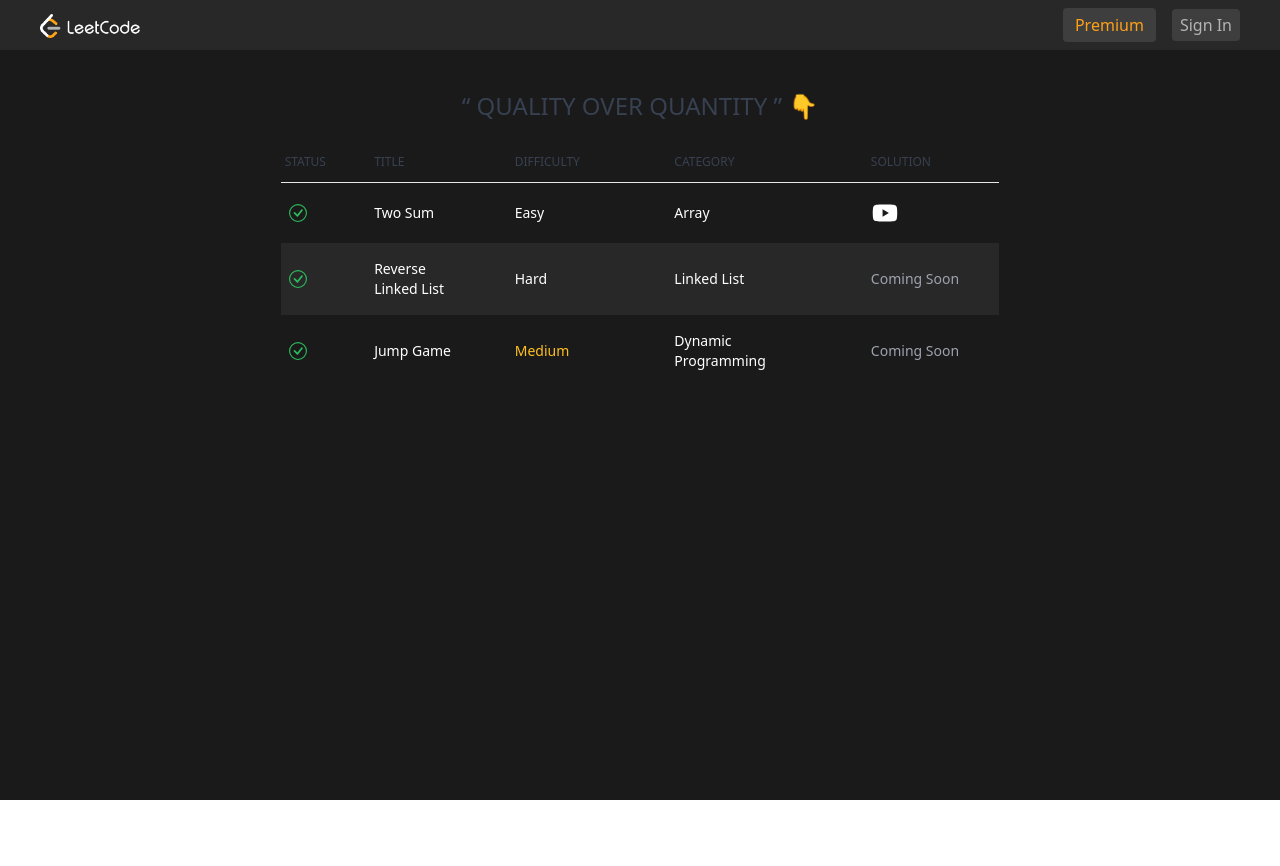
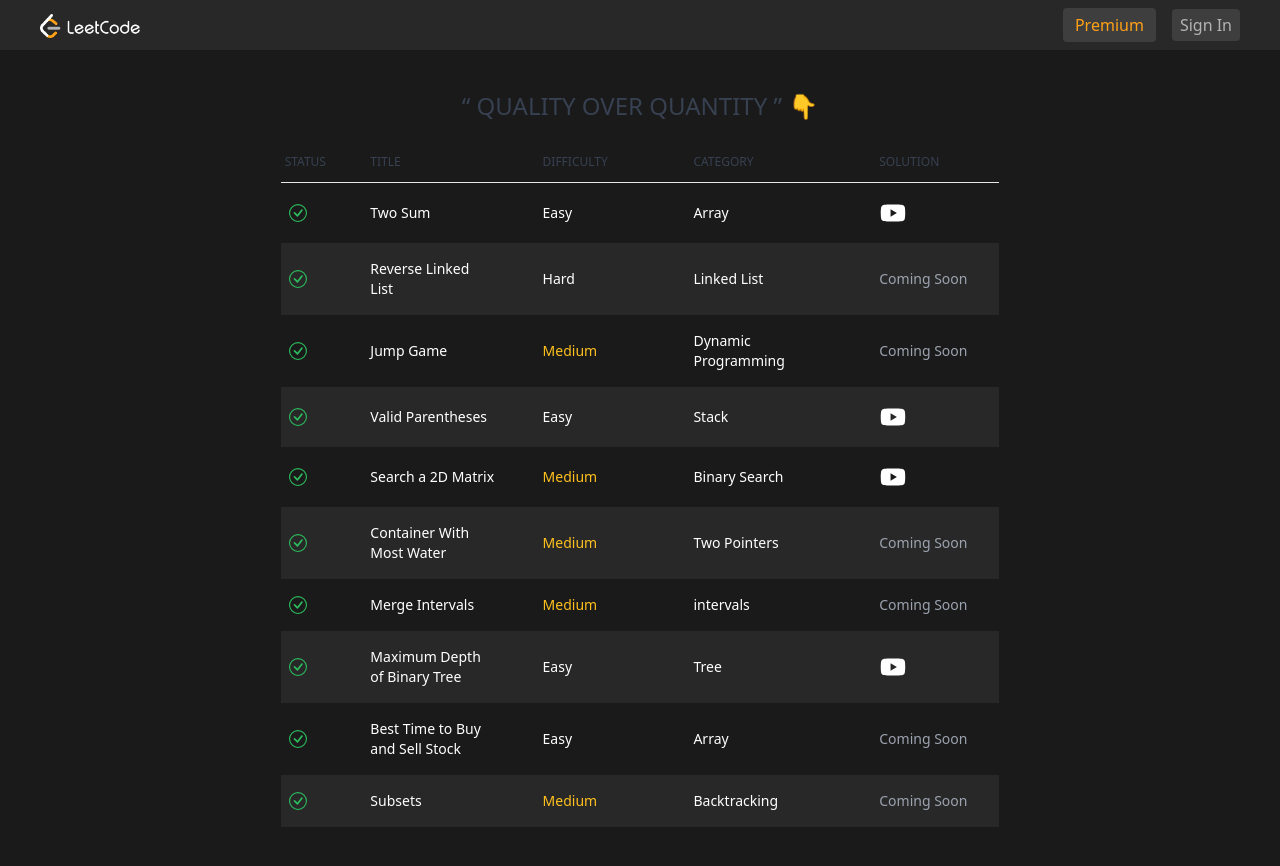
Before and after one commit to Mperorrc/LeetClone, a Next.js app: page / in a window 1280 px wide. Before the commit the page ends 800 px from the top, so only its background shows below. Built offline with nearby package versions, Linux system fonts and the light colour scheme; no server answers.

Commit message:
Problem details and testcases populated from local utils

```diff
--- a/src/app/problems/[pid]/page.tsx
+++ b/src/app/problems/[pid]/page.tsx
@@ -1,18 +1,44 @@
+// app/problems/[pid]/page.tsx
+
 import TopBar from '@/components/TopBar/page';
 import Workspace from '@/components/WorkSpace/Workspace';
+import { problems } from '@/utils/problems';
 import React from 'react';
+import { notFound } from 'next/navigation';
 
 type ProblemPageProps = {
-
+  params: { pid: string };
 };
 
-const ProblemPage:React.FC<ProblemPageProps> = () => {
+// This function generates the static paths
+export async function generateStaticParams() {
+  return Object.keys(problems).map((pid) => ({
+    pid,
+  }));
+}
 
-    return(
-        <div>
-            <TopBar problemPage={true}/>
-            <Workspace/>
-        </div>
-    )
-}
+// This is your page component
+const ProblemPage = async ({ params }: ProblemPageProps) => {
+  const problem = problems[params.pid];
+
+  if (!problem) {
+    notFound();
+  }
+
+  // Convert the handler function to a string if necessary
+  const problemWithHandlerFunctionAsString = {
+    ...problem,
+    handlerFunction: problem.handlerFunction.toString(),
+  };
+
+  console.log(problemWithHandlerFunctionAsString); // Keep the console log for debugging
+
+  return (
+    <div>
+      <TopBar problemPage={true} />
+      <Workspace problem = {problemWithHandlerFunctionAsString}/>
+    </div>
+  );
+};
+
 export default ProblemPage;
--- a/src/components/WorkSpace/Playground/PreferenceNavbar/PreferenceNavbar.tsx
+++ b/src/components/WorkSpace/Playground/PreferenceNavbar/PreferenceNavbar.tsx
@@ -8,7 +8,7 @@ type PreferenceNavbarProps = {
 const PreferenceNavbar:React.FC<PreferenceNavbarProps> = () => {
 
     return(
-        <div className='flex items-center justify-between bg-dark-layer-2 h-11 w-full overflow-x-hidden'>
+        <div className='flex items-center justify-between bg-dark-layer-2 h-11 w-full'>
             <div className='flex items-center text-white'>
                 <button className='flex cursor-pointer items-center rounded
                     focus:outline-none bg-dark-fill-3 text-dark-label-2
--- a/src/components/WorkSpace/ProblemDescription/ProblemDescription.tsx
+++ b/src/components/WorkSpace/ProblemDescription/ProblemDescription.tsx
@@ -1,13 +1,15 @@
+import { Problem } from '@/utils/types/problem';
+import Image from 'next/image';
 import React from 'react';
 import { AiFillDislike, AiFillLike } from 'react-icons/ai';
 import { BsCheck2Circle } from 'react-icons/bs';
 import { TiStarOutline } from 'react-icons/ti';
 
 type ProblemDescriptionProps = {
-
+    problem:Problem
 };
 
-const ProblemDescription:React.FC<ProblemDescriptionProps> = () => {
+const ProblemDescription:React.FC<ProblemDescriptionProps> = ({problem}) => {
 
     return (
         <div className='bg-dark-layer-1'>
@@ -23,7 +25,7 @@ const ProblemDescription:React.FC<ProblemDescriptionProps> = () => {
 					{/* Problem heading */}
 					<div className='w-full'>
 						<div className='flex space-x-4'>
-							<div className='flex-1 mr-2 text-lg text-white font-medium'>PROBLEM TITLE</div>
+							<div className='flex-1 mr-2 text-lg text-white font-medium'>{problem.title}</div>
 						</div>
 							<div className='flex items-center mt-3'>
 								<div
@@ -58,34 +60,50 @@ const ProblemDescription:React.FC<ProblemDescriptionProps> = () => {
 
 						{/* Problem Statement(paragraphs) */}
 						<div className='text-white text-sm'>
-							<p className='mt-3'>
-								Some Random question text <code>idk</code>
-							</p>
+							<div dangerouslySetInnerHTML={{
+									__html: problem.problemStatement
+								}}
+							/>
 						</div>
 
 						{/* Examples */}
 						<div className='mt-4'>
-							<div>
-								<p className='font-medium text-white '>Example 1: </p>
+							{problem.examples.map((example,index)=>{
+								return(
+									<div key={example.id}>
+										<p className='font-medium text-white'>
+											Example {index+1}:
+										</p>
+										{example.img && (
+											<Image src={example.img} alt={`Example ${index+1} image`} height={400} width={400} className='overflow-x-hidden mt-2'/>
+										)}
 										<div className='example-card'>
 											<pre>
-										<strong className='text-white'>Input: </strong> nums = [1,3,4,5], target = 9{" "}
+												<strong className='text-white'>Input: </strong> {example.inputText}
 												<br />
-										<strong>Output:</strong>
-										[0,1] <br />
+												<strong>Output: </strong> {example.outputText}
+												{
+													example.explanation && (
 														<>
-												<strong>Explanation:</strong> Some random explanation
+															<br />
+															<strong>Explanation: </strong> {example.explanation}
 														</>
+													)
+												}
+
 											</pre>
+
 										</div>
 									</div>
+								)
+							})}
 						</div>
 
 						{/* Constraints */}
-						<div className='my-8 pb-4'>
+						<div className='my-8 pb-5'>
 							<div className='text-white text-sm font-medium'>Constraints:</div>
 							<ul className='text-white ml-5 list-disc '>
-								{/* <div dangerouslySetInnerHTML={{ __html: problem.constraints }} /> */}
+								<div dangerouslySetInnerHTML={{ __html: problem.constraints }} />
 							</ul>
 						</div>
 					</div>
--- a/src/components/WorkSpace/Workspace.tsx
+++ b/src/components/WorkSpace/Workspace.tsx
@@ -2,11 +2,12 @@
 import React, { useState } from 'react';
 import ProblemDescription from './ProblemDescription/ProblemDescription';
 import Playground from './Playground/Playground';
+import { Problem } from '@/utils/types/problem';
 
 type WorkspaceProps = {
-
+    problem : Problem
 };
-const Workspace:React.FC<WorkspaceProps> = () => {
+const Workspace:React.FC<WorkspaceProps> = ({problem}) => {
 
     const [leftWidth, setLeftWidth] = useState('calc(50vw - 4px)');
   const [rightWidth, setRightWidth] = useState('calc(50vw - 4px)');
@@ -50,7 +51,7 @@ const Workspace:React.FC<WorkspaceProps> = () => {
       onMouseLeave={handleMouseUp}
     >
       <div style={{ width: leftWidth }}>
-        <ProblemDescription />
+        <ProblemDescription problem={problem} />
       </div>
       <div
         className='bg-dark-layer-2 cursor-col-resize hover:bg-custom-blue'
@@ -58,7 +59,7 @@ const Workspace:React.FC<WorkspaceProps> = () => {
         onMouseDown={handleMouseDown}
       />
       <div style={{ width: rightWidth }}>
-        <Playground />
+        <Playground problem={problem}/>
       </div>
     </div>
   );
--- a/src/mockProblems/problems.ts
+++ b/src/mockProblems/problems.ts
@@ -32,60 +32,60 @@ export const problems: Problem[] = [
 		order: 3,
 		videoId: "",
 	},
-	// {
-	// 	id: "valid-parentheses",
-	// 	title: "Valid Parentheses",
-	// 	difficulty: "Easy",
-	// 	category: "Stack",
-	// 	order: 4,
-	// 	videoId: "xty7fr-k0TU",
-	// },
-	// {
-	// 	id: "search-a-2d-matrix",
-	// 	title: "Search a 2D Matrix",
-	// 	difficulty: "Medium",
-	// 	category: "Binary Search",
-	// 	order: 5,
-	// 	videoId: "ZfFl4torNg4",
-	// },
-	// {
-	// 	id: "container-with-most-water",
-	// 	title: "Container With Most Water",
-	// 	difficulty: "Medium",
-	// 	category: "Two Pointers",
-	// 	order: 6,
-	// 	videoId: "",
-	// },
-	// {
-	// 	id: "merge-intervals",
-	// 	title: "Merge Intervals",
-	// 	difficulty: "Medium",
-	// 	category: "intervals",
-	// 	order: 7,
-	// 	videoId: "",
-	// },
-	// {
-	// 	id: "maximum-depth-of-binary-tree",
-	// 	title: "Maximum Depth of Binary Tree",
-	// 	difficulty: "Easy",
-	// 	category: "Tree",
-	// 	order: 8,
-	// 	videoId: "4qYTqOiRMoM",
-	// },
-	// {
-	// 	id: "best-time-to-buy-and-sell-stock",
-	// 	title: "Best Time to Buy and Sell Stock",
-	// 	difficulty: "Easy",
-	// 	category: "Array",
-	// 	order: 9,
-	// 	videoId: "",
-	// },
-	// {
-	// 	id: "subsets",
-	// 	title: "Subsets",
-	// 	difficulty: "Medium",
-	// 	category: "Backtracking",
-	// 	order: 10,
-	// 	videoId: "",
-	// },
+	{
+		id: "valid-parentheses",
+		title: "Valid Parentheses",
+		difficulty: "Easy",
+		category: "Stack",
+		order: 4,
+		videoId: "xty7fr-k0TU",
+	},
+	{
+		id: "search-a-2d-matrix",
+		title: "Search a 2D Matrix",
+		difficulty: "Medium",
+		category: "Binary Search",
+		order: 5,
+		videoId: "ZfFl4torNg4",
+	},
+	{
+		id: "container-with-most-water",
+		title: "Container With Most Water",
+		difficulty: "Medium",
+		category: "Two Pointers",
+		order: 6,
+		videoId: "",
+	},
+	{
+		id: "merge-intervals",
+		title: "Merge Intervals",
+		difficulty: "Medium",
+		category: "intervals",
+		order: 7,
+		videoId: "",
+	},
+	{
+		id: "maximum-depth-of-binary-tree",
+		title: "Maximum Depth of Binary Tree",
+		difficulty: "Easy",
+		category: "Tree",
+		order: 8,
+		videoId: "4qYTqOiRMoM",
+	},
+	{
+		id: "best-time-to-buy-and-sell-stock",
+		title: "Best Time to Buy and Sell Stock",
+		difficulty: "Easy",
+		category: "Array",
+		order: 9,
+		videoId: "",
+	},
+	{
+		id: "subsets",
+		title: "Subsets",
+		difficulty: "Medium",
+		category: "Backtracking",
+		order: 10,
+		videoId: "",
+	},
 ];
--- /dev/null
+++ b/src/utils/problems/index.ts
@@ -0,0 +1,18 @@
+import { Problem } from "../types/problem";
+import { jumpGame } from "./jump-game";
+import { reverseLinkedList } from "./reverse-linked-list";
+import { search2DMatrix } from "./search-a-2d-matrix";
+import { twoSum } from "./two-sum";
+import { validParentheses } from "./valid-parentheses";
+
+interface ProblemMap{
+    [key:string]:Problem
+}
+
+export const problems: ProblemMap = {
+    "two-sum":twoSum,
+    "reverse-linked-list":reverseLinkedList,
+    "jump-game":jumpGame,
+    "valid-parentheses":validParentheses,
+    "search-a-2d-matrix":search2DMatrix,
+}
```
Also changed, not shown: src/components/WorkSpace/Playground/Playground.tsx (+23 -39 lines), src/utils/problems/valid-parentheses.ts (renamed from src/utils/problems/valid-parantheses.ts). Lines whose indentation alone changed are shown as unchanged.
